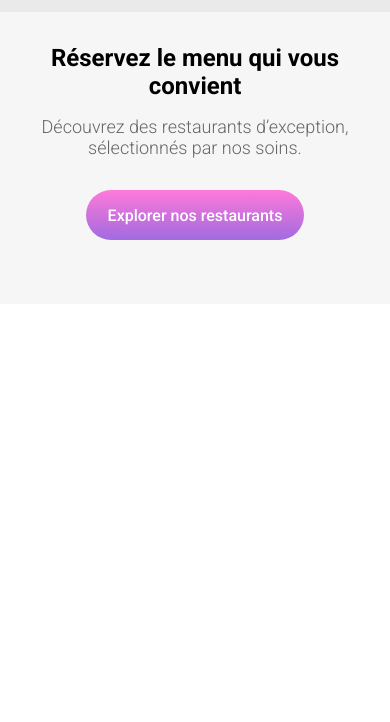
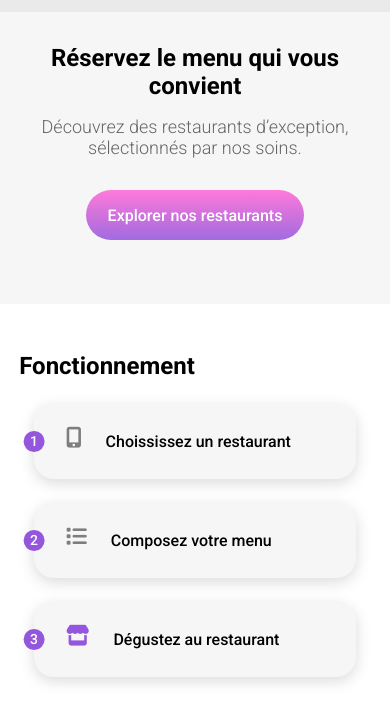
Before and after one commit to rockethelll/OhMyFood, a plain HTML site: page index.html in a window 390 px wide. Shown: the part 104-826 px from the top of the page. Drawn offline with Linux system fonts and the light colour scheme; a web font is replaced by a local one.

Commit message:
working section html and css for mobile

```diff
--- a/css/abstract/_mixins.scss
+++ b/css/abstract/_mixins.scss
@@ -3,6 +3,12 @@
 @mixin flexCenter {
   display: flex;
   justify-content: center;
+  align-items: center;
+}
+
+@mixin flexStartCenter {
+  display: flex;
+  justify-content: start;
   align-items: center;
 }
 
--- /dev/null
+++ b/css/components/_working.scss
@@ -0,0 +1,52 @@
+@use '../abstract/variables' as *;
+@use '../abstract/mixins' as *;
+
+.working {
+  .icon {
+    color: #7E7E7E;
+    margin-right: 1.5rem;
+    font-size: 1.3rem;
+    transform: translateY(-15%);
+
+    &-color {
+      color: $color-primary;
+    }
+  }
+
+  h2 {
+    text-align: left;
+    padding: 3rem 0 1.5rem 1.2rem;
+  }
+
+  &__content {
+    @include flexCenter;
+    flex-direction: column;
+
+
+    &__row {
+      position: relative;
+      @include flexStartCenter;
+      background-color: #F6F6F6;
+      min-width: 322px;
+      height: 75px;
+      border-radius: 20px;
+      box-shadow: 0 4px 15px 0 rgba(0, 0, 0, 0.15);
+      padding: 0.8rem 2rem;
+      font-weight: 500;
+      margin-bottom: 1.5rem;
+
+      div {
+        @include flexCenter;
+        font-size: 14px;
+        position: absolute;
+        color: white;
+        background-color: $color-primary;
+        width: 1.3rem;
+        height: 1.3rem;
+        border-radius: 50%;
+        left: 0;
+        transform: translateX(-50%);
+      }
+    }
+  }
+}
--- a/css/style.scss
+++ b/css/style.scss
@@ -2,3 +2,4 @@
 @use 'base/base' as *;
 @use 'components/header' as *;
 @use 'components/description' as *;
+@use 'components/working' as *;
--- a/index.html
+++ b/index.html
@@ -15,7 +15,7 @@
     <img src="images/logo/ohmyfood@2x.svg" alt="Logo oh my food">
     <div class="form-group">
         <form>
-        <i class="fa-solid fa-location-dot"></i>
+            <i class="fa-solid fa-location-dot"></i>
             <input type="search" id="search" placeholder="Paris, Belleville"></input>
         </form>
     </div>
@@ -26,6 +26,27 @@
         <p>Découvrez des restaurants d’exception, sélectionnés par nos soins.</p>
         <button>Explorer nos restaurants</button>
     </section>
+
+    <section class="working">
+        <h2>Fonctionnement</h2>
+        <div class="working__content">
+            <div class="working__content__row">
+                <i class="icon fa-solid fa-mobile-screen-button"></i>
+                <p>Choississez un restaurant</p>
+                <div>1</div>
+            </div>
+            <div class="working__content__row">
+                <i class="icon fa-solid fa-list"></i>
+                <p>Composez votre menu</p>
+                <div>2</div>
+            </div>
+            <div class="working__content__row">
+                <i class="icon icon-color fa-solid fa-store"></i>
+                <p>Dégustez au restaurant</p>
+                <div>3</div>
+            </div>
+        </div>
+    </section>
 </main>
 </body>
 </html>
```
Also changed, not shown: css/style.css, 1 other file.
